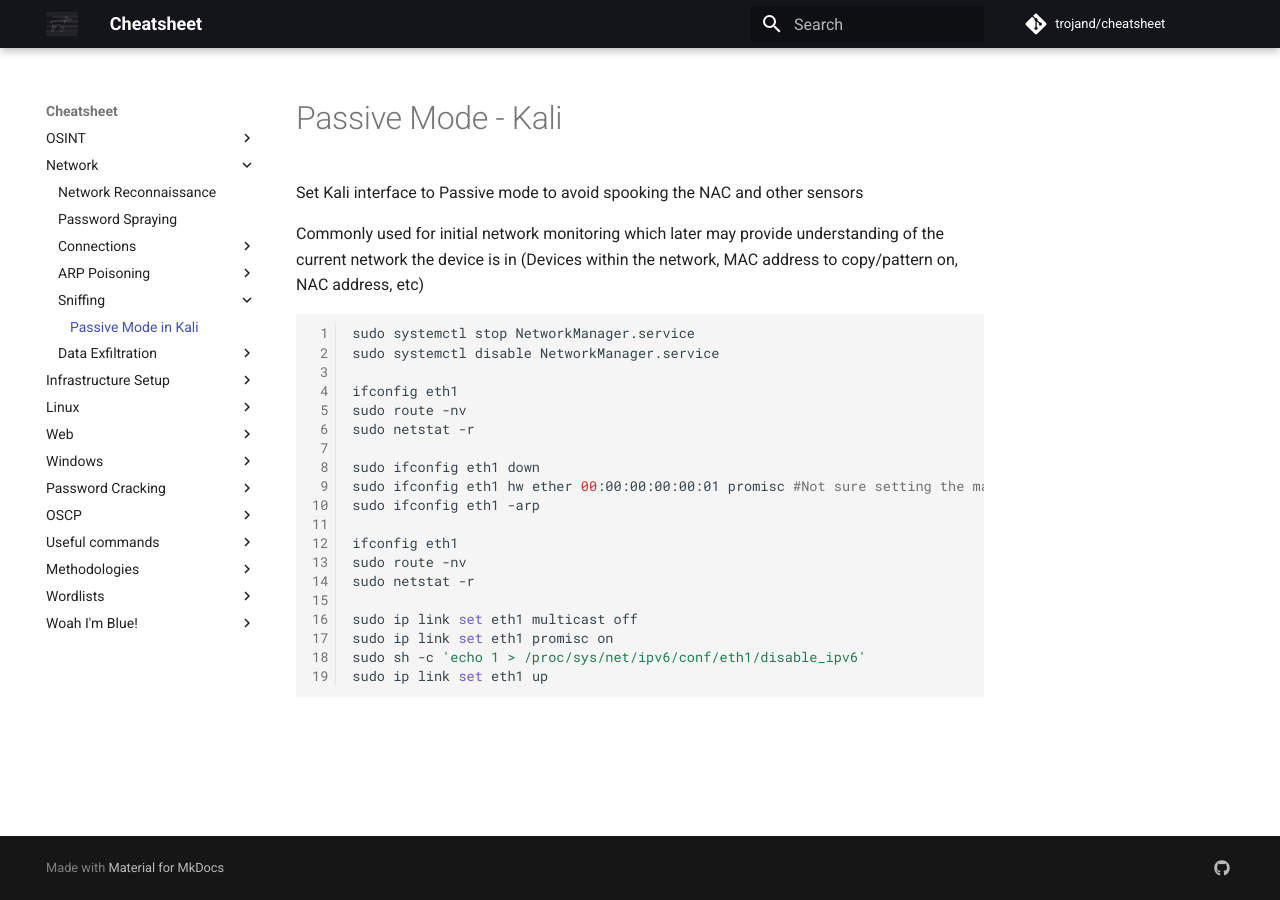
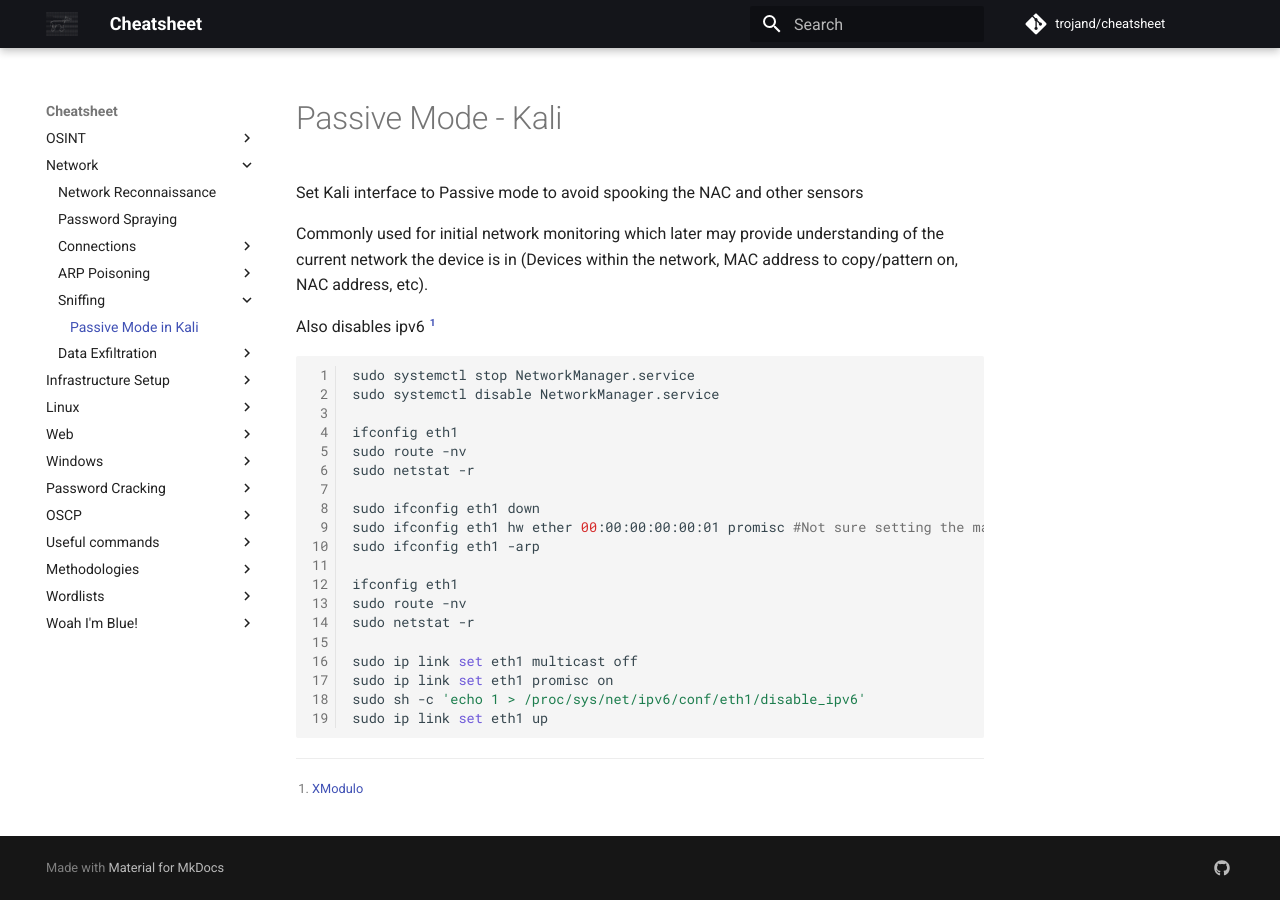
Before and after one commit to trojand/cheatsheet, an MkDocs documentation site: the page built from docs/Network/Sniffing/PassiveMode-Kali.md, in a window 1280 px wide. Built offline with MkDocs 1.6.1 and Material for MkDocs 9.7.7, drawn with Linux system fonts in a browser that asks for light colours; comment, search, counter and statistics services are not loaded.

Commit message:
Update PassiveMode-Kali.md
Source

````diff
--- a/docs/Network/Sniffing/PassiveMode-Kali.md
+++ b/docs/Network/Sniffing/PassiveMode-Kali.md
@@ -2,7 +2,9 @@
 
 Set Kali interface to Passive mode to avoid spooking the NAC and other sensors
 
-Commonly used for initial network monitoring which later may provide understanding of the current network the device is in (Devices within the network, MAC address to copy/pattern on, NAC address, etc)
+Commonly used for initial network monitoring which later may provide understanding of the current network the device is in (Devices within the network, MAC address to copy/pattern on, NAC address, etc).
+
+Also disables ipv6 [^1]
 
 ```bash
 sudo systemctl stop NetworkManager.service
@@ -25,3 +27,5 @@ sudo ip link set eth1 promisc on
 sudo sh -c 'echo 1 > /proc/sys/net/ipv6/conf/eth1/disable_ipv6'
 sudo ip link set eth1 up
 ```
+
+[^1]: [XModulo](https://www.xmodulo.com/disable-ipv6-linux.html)
````
